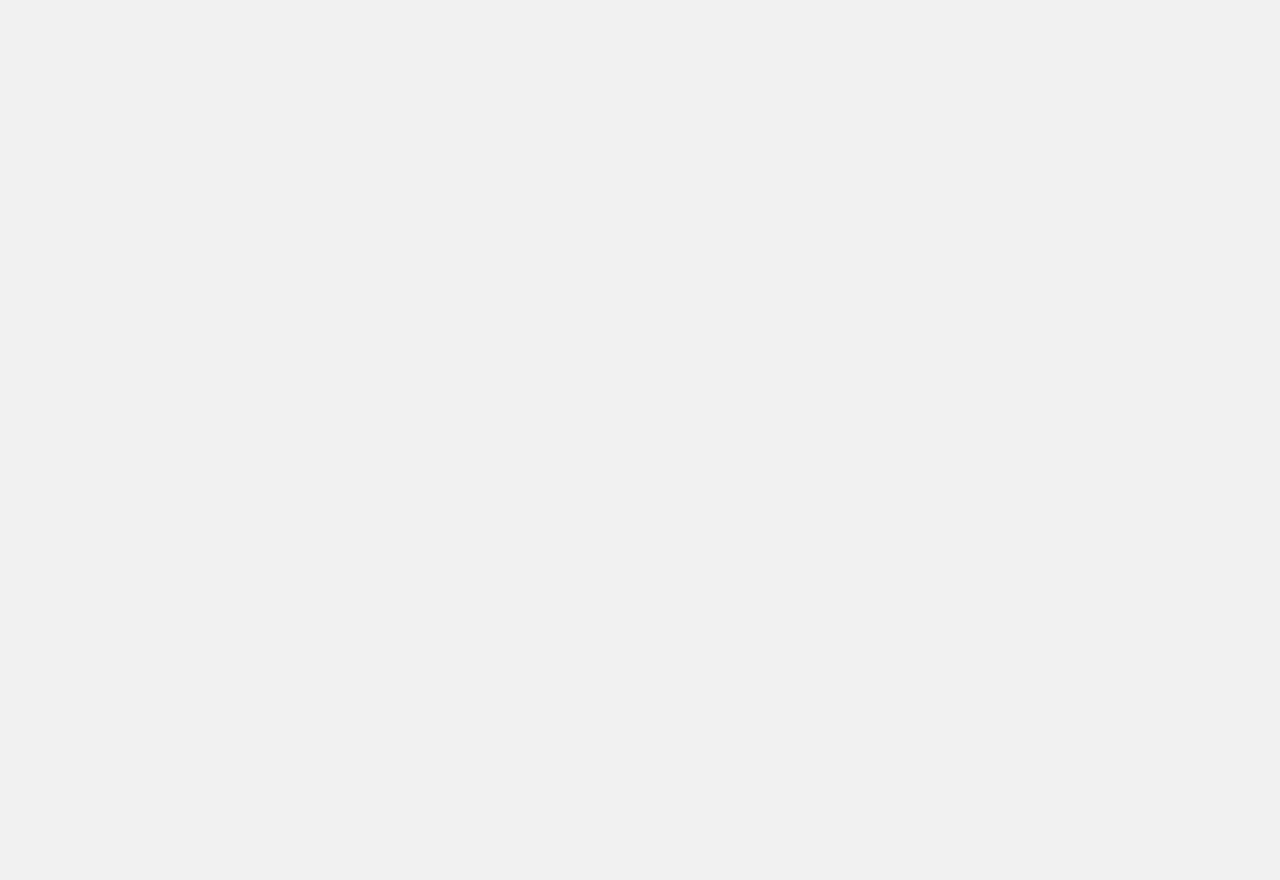
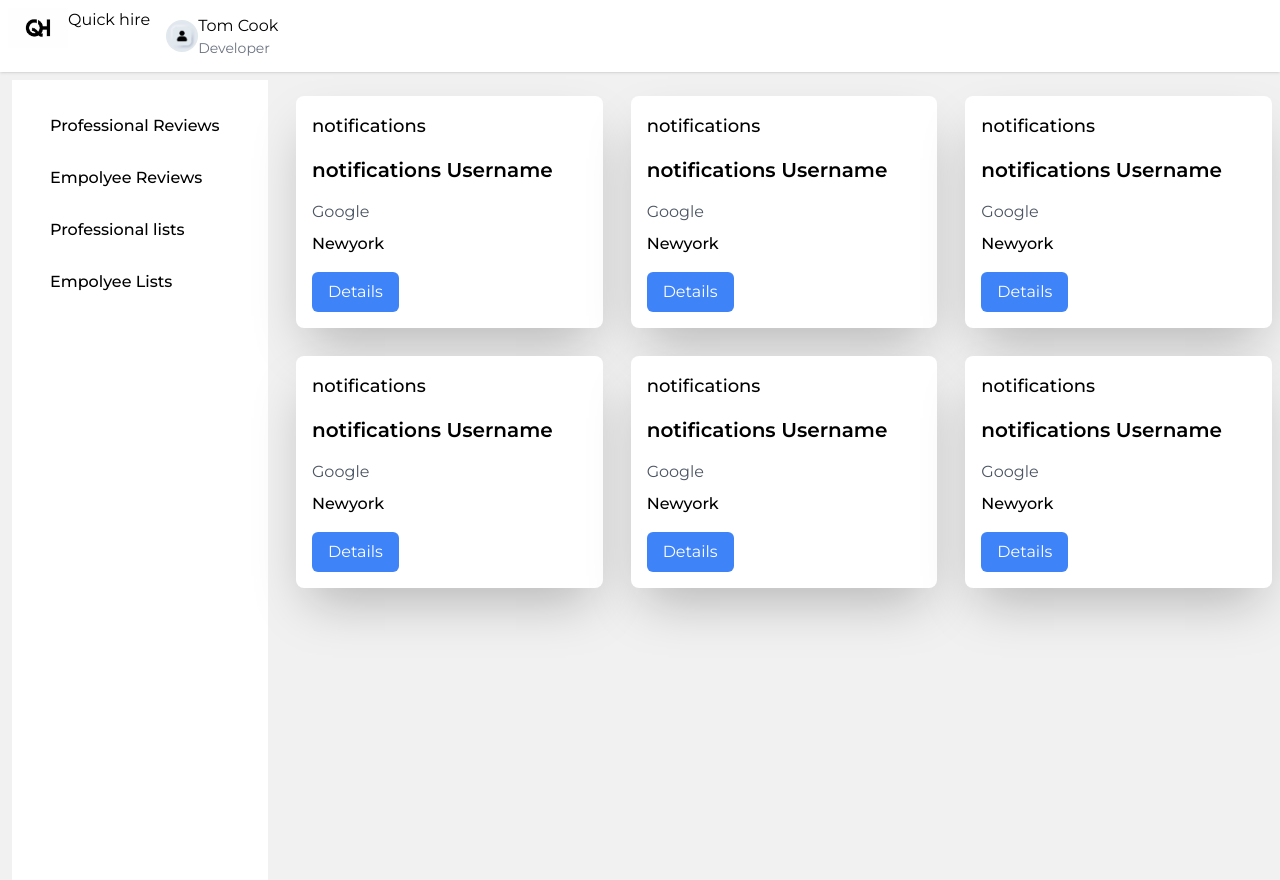
Before and after one commit to gowthamdongari/QuickHire, a React (Vite) app in the folder frontend/: page /home/notifications in a window 1280 px wide. Before the commit this address had no page. Before the commit the page ends 800 px from the top, so only its background shows below. Built offline with nearby package versions, Linux system fonts and the light colour scheme.

Commit message:
professional and empolye lists

```diff
--- a/frontend/src/App.jsx
+++ b/frontend/src/App.jsx
@@ -31,9 +31,7 @@ const App = () => {
       <Route path="/RegistrationPageProfessional" element={<RegistrationPageProfessional/>} />
       <Route path="/home" element={<Home/>} >
           {/* childrens */}
-         <Route path="/home/viewJobs" element={<JobList/>}/>
-         <Route path="/home/review" element={<Profiles/>}/>
-         <Route path="/home/individual" element={<IndividualDetails/>}/>
+         <Route path="/home/:type" element={<Profiles/>}/>
          <Route path="/home/notifcations" element={<Notifications/>}/>
          <Route path="/home/accountSettings" element={<AccountSettings/>}/>
 
--- a/frontend/src/components/SideNavBar.jsx
+++ b/frontend/src/components/SideNavBar.jsx
@@ -1,79 +1,47 @@
-"use client";
-
-import { Sidebar } from "flowbite-react";
-import { Link, NavLink } from "react-router-dom";
-import { IoIosArrowBack } from "react-icons/io";
-import { motion } from "framer-motion";
-import { useEffect, useState } from "react";
-import { useMediaQuery } from "react-responsive";
+import {  NavLink } from "react-router-dom";
 
 const SideNavBar = () => {
-  let isTab = useMediaQuery({ query: "(max-width:768px)" });
-  const [isOpen, setIsOpen] = useState(isTab ? false : true);
-  const Sidebar_animate = isTab
-    ? {
-        open: {
-          x: 0,
-          width: "16rem",
-          transition: {
-            damping: 40,
-          },
-        },
-        closed: {
-          x: -250,
-          width: 0,
-          transition: {
-            damping: 40,
-            delay: 0.15,
-          },
-        },
-      }
-    : {
-        open: {
-          width: "16rem",
-          transition: {
-            damping: 40,
-          },
-        },
-        closed: {
-          width: "4rem",
-          transition: {
-            damping: 40,
-          },
-        },
-      };
-  useEffect(() => {
-    if (isTab) {
-      setIsOpen(false);
-    } else {
-      setIsOpen(true);
-    }
-  }, [isTab]);
-  const navsData = [
+  // write all the links here
+ const staffLinks =[
   {
-      title: "create",
-      id: 1,
+    title:"Professional Reviews",
+    link:"/home/Professional?op=review"
   },
   {
-      title: "Review",
-      id: 2,
+    title:"Empolyee Reviews",
+    link:"/home/Empolyee?op=review"
   },
-  ];
+  {
+    title:"Professional lists",
+    link:"/home/Professional?op=listing"
+  },
+  {
+     title:"Empolyee Lists",
+     link:"/home/Empolyee?op=listing"
+  }
+ ]
+
+
   return (
     <aside>
       <div className="w-64 h-screen mt-2 ml-3 bg-white p-4 space-y-2">
-        {/* Logo and Company name can go here */}
-
         {/* Navigation links */}
         <nav>
-          {/* Repeat this structure for each menu item */}
-          <a
-            href="/dashboard"
-            className="flex items-center p-2 hover:bg-gray-200 rounded"
+          {/* Repeat this structure for each menu item */}{
+            staffLinks.map((item)=>{
+              return (
+                <NavLink
+                to={item.link}
+                key={item.link}
+                className="flex items-center p-2 mt-2 hover:bg-blue-200 rounded link"
               >
                 {/* Use your icons library here */}
-            <span className="ml-3">Dashboard</span>
-          </a>
+                <span className="ml-3">{item.title}</span>
+              </NavLink>
+              )
+            })
+          }
+
           {/* ... other nav items */}
         </nav>
       </div>
@@ -82,21 +50,3 @@ const SideNavBar = () => {
 };
 
 export default SideNavBar;
-
-{
-  /* <Sidebar className='w-full md:w-56 bg-fbblue'>
-      <Sidebar.Items>
-          <Sidebar.ItemGroup className='flex flex-col gap-1'>
-             {
-              navsData.map((val)=>{
-                return (
-                  <Link key={val.id} to={`/home/${val.title}`}>
-                    <Sidebar.Item>{val.title}</Sidebar.Item>
-                  </Link>
-                )
-              })
-             }
-          </Sidebar.ItemGroup>
-      </Sidebar.Items>
-    </Sidebar> */
-}
--- a/frontend/src/components/StaffComponents/IndividualProfile.jsx
+++ b/frontend/src/components/StaffComponents/IndividualProfile.jsx
@@ -1,21 +1,61 @@
-import React from 'react'
+import React from "react";
 
-const IndividualProfile = () => {
+const IndividualProfile = ({ OperationType, customerType }) => {
+  const category = [
+    {
+      type: "Experience",
+      keyword: "2 years in web development",
+    },
+    {
+      type: "Skills",
+      keyword: "Java, Python, sql, aws",
+    },
+  ];
+  const companyDetails = [
+    {
+      title: "Google",
+      address: "Newyork",
+    }
+  ];
   return (
-    <div className='w-[337px] h-[239px] rounded-3xl box-border border'>
-       <div className='flex flex-row'>
-           <div>user image</div>
-           <div>Empolyer</div>
-       </div>
-      <div>User name</div>
-      <div>Category1: &nbsp; &nbsp;  2years in web </div>
-      <div>Category2:  &nbsp; &nbsp;  java, python, sql, aws </div>
-      <div className='flex'>
-        <button className='bg-fbblue w-[160px] h-[36px] mr-2'>Accept</button>
-        <button className='w-[153px] h-[36px] bg-[#c2c2c2]'>Details</button>
+    <div>
+      <div className="bg-white p-4 m-2 rounded-lg shadow-2xl">
+        <h2 className="text-lg font-medium mb-4">{customerType}</h2>
+        <div className="flex items-center justify-between">
+          <h4 className="text-xl font-semibold">{customerType} Username</h4>
+        </div>
+        {customerType == "Professional"
+          ? category.map((item) => {
+              return (
+                <div className="mt-4">
+                  <p className="mb-2 text-gray-600">{item.type}</p>
+                  <p className="font-medium">{item.keyword}</p>
+                </div>
+              );
+            })
+          : companyDetails.map((item) => {
+              return (
+                <div className="mt-4">
+                  <p className="mb-2 text-gray-600">{item.title}</p>
+                  <p className="font-medium">{item.address}</p>
+                </div>
+              );
+            })}
+
+        <div className="flex items-center justify-between mt-4">
+          {OperationType == "review" && (
+            <button className="bg-green-500 text-white px-4 py-2 rounded-md hover:bg-green-600">
+              Accept
+            </button>
+          )}
+
+          <button className="bg-blue-500 text-white px-4 py-2 rounded-md hover:bg-blue-600">
+            Details
+          </button>
+        </div>
       </div>
     </div>
-  )
-}
+  );
+};
 
-export default IndividualProfile
+export default IndividualProfile;
--- a/frontend/src/pages/Staff/Profiles.jsx
+++ b/frontend/src/pages/Staff/Profiles.jsx
@@ -1,15 +1,24 @@
 import React from 'react'
 import IndividualProfile from '../../components/StaffComponents/IndividualProfile'
+import { useLocation, useParams } from 'react-router-dom'
 
+
+function useQuery(){
+  const {search} = useLocation();
+  return React.useMemo(()=>new URLSearchParams(search),[search]);
+}
 const Profiles = () => {
+  const {type} = useParams();
+  const query = useQuery();
+  const operation = query.get("op");
   return (
-    <div className='grid grid-cols-3 gap-4'>
-        <IndividualProfile />
-        <IndividualProfile />
-        <IndividualProfile />
-        <IndividualProfile />
-        <IndividualProfile />
-        <IndividualProfile />
+    <div className='grid grid-cols-3 gap-3'>
+        <IndividualProfile OperationType={operation} customerType={type} />
+        <IndividualProfile OperationType={operation} customerType={type}/>
+        <IndividualProfile OperationType={operation} customerType={type}/>
+        <IndividualProfile OperationType={operation} customerType={type}/>
+        <IndividualProfile OperationType={operation} customerType={type}/>
+        <IndividualProfile OperationType={operation} customerType={type}/>
     </div>
   )
 }
```
Lines whose indentation alone changed are shown as unchanged.
